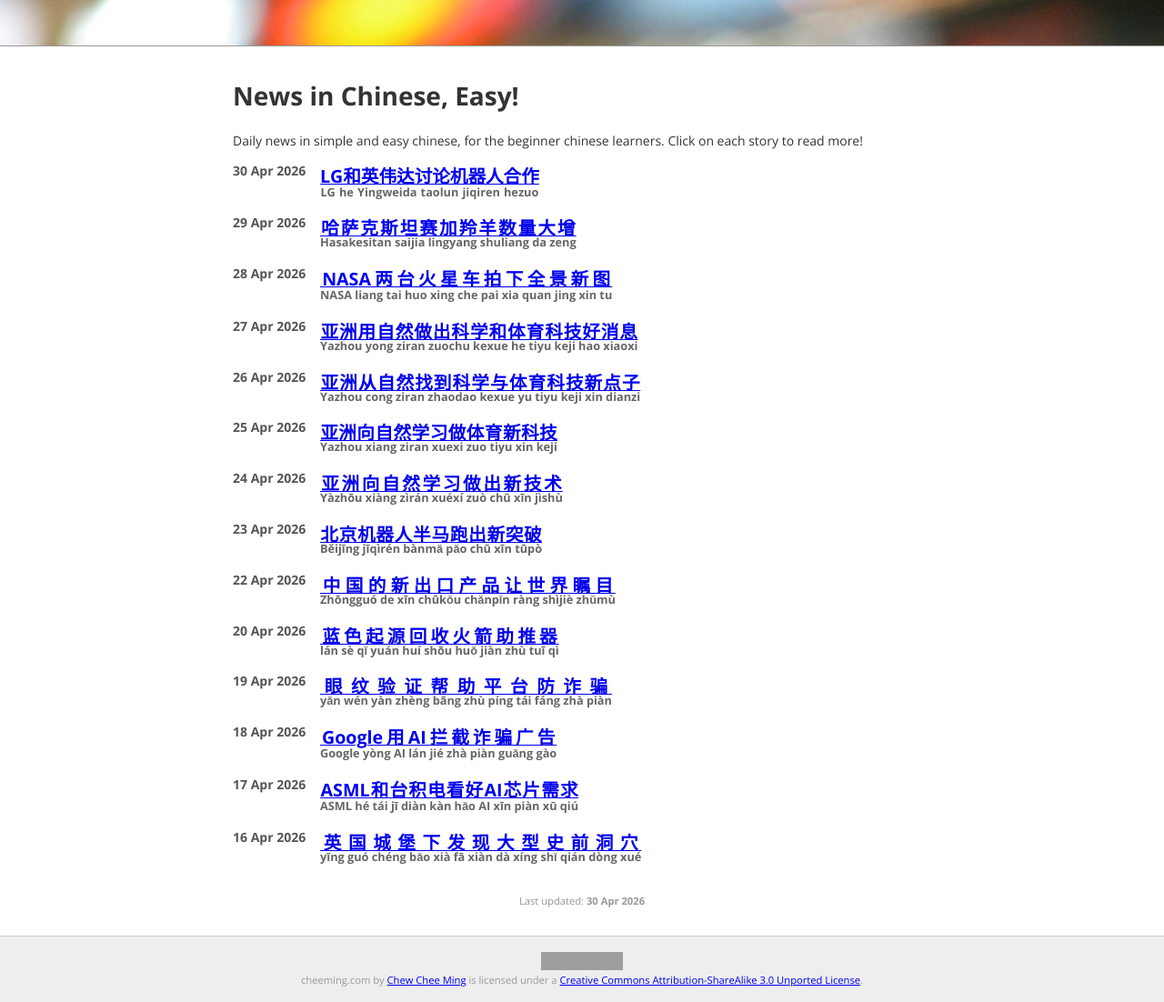
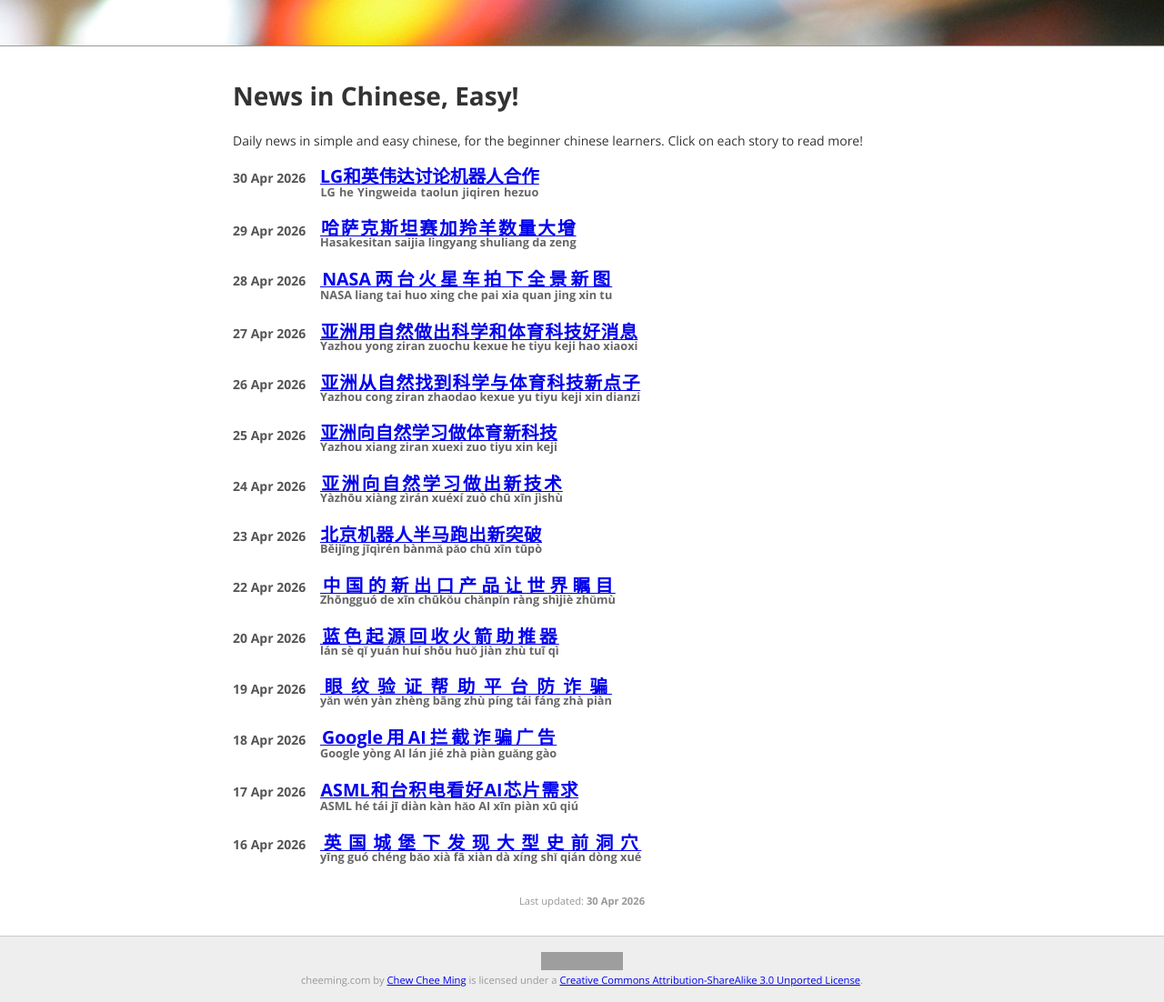
Before and after one commit to cheeming/www.cheeming.com, a Jekyll site: the page built from cheeming.com-jekyll/nice/index.html, in a window 1280 px wide. Shown: the whole page at 91% size. Built offline with Jekyll 4.4.1, drawn with Linux system fonts in a browser that asks for light colours; grey boxes are pictures that could not be loaded.

Commit message:
Minor css tweak for chinese story timestamp

```diff
--- a/cheeming.com-jekyll/_layouts/default.html
+++ b/cheeming.com-jekyll/_layouts/default.html
@@ -11,7 +11,7 @@
 <link rel="preconnect" href="https://fonts.gstatic.com" crossorigin>
 <link href="https://fonts.googleapis.com/css2?family=Open+Sans:ital,wght@0,300..800;1,300..800&family=Roboto:ital,wght@0,100;0,300;0,400;0,500;0,700;0,900;1,100;1,300;1,400;1,500;1,700;1,900&display=swap" rel="stylesheet">
 
-<link href="/css/base.20260416.css" rel="stylesheet" type="text/css" />
+<link href="/css/base.20260430.css" rel="stylesheet" type="text/css" />
 
 <!-- lightbox -->
 <link href="/css/luminous-basic.min.css" rel="stylesheet" type="text/css" />
--- /dev/null
+++ b/cheeming.com-jekyll/css/base.20260430.css
@@ -0,0 +1,211 @@
+body {
+    font-family: "Open Sans", sans-serif;
+    font-size: 14px;
+    color: #333333;
+    background-image: url(/images/bg1.jpg);
+    background-repeat: repeat-x;
+    margin: 50px 0px 0px 0px;
+    border-top: 1px solid #999999;
+    width: 100%;
+}
+
+h1, h2, h3 {
+    line-height: 1.5em;
+}
+
+code {
+    font-family: 'Droid Sans Mono', monospace;
+}
+
+.content {
+    width: 60%;
+    margin: 0px auto;
+    padding: 1em;
+}
+
+@media (max-width: 1024px) {
+    .content {
+        width: 80%;
+        margin: 0px auto;
+        padding: 1em;
+    }
+}
+
+@media (max-width: 450px) {
+    .content {
+        width: 90%;
+        margin: 0px auto;
+        padding: 1em;
+    }
+}
+
+.posts {
+    padding-left: 2em;
+}
+
+.posts li {
+    font-weight: bold;
+    list-style-type: none;
+    margin-top: 1em;
+}
+.posts li .time {
+    color: #555555;
+}
+.posts li .time,
+.posts li a {
+    display: block;
+    float: left;
+}
+
+.posts li .time {
+    width: 96px;
+}
+
+p.online_services {
+    margin-top: 2.2em;
+}
+
+ul.online_services li {
+    margin-top: 0.5em;
+}
+
+.navigation {
+    font-size: 0.8em;
+    margin-bottom: 1em;
+}
+
+.post .time {
+    font-weight: bold;
+    color: #999999;
+}
+
+.post img {
+    padding: 2px;
+    border: 1px solid #999999;
+    margin: 2px;
+}
+
+.post img.noborder {
+    border: none;
+}
+
+.post iframe {
+    width: 100%;
+    height: 600px;
+}
+
+.footer {
+    border-top: 1px solid #cccccc;
+    margin: 0 auto;
+    padding: 1.5em 0em;
+    background-color: #eeeeee;
+    color: #999999;
+    text-align: center;
+    font-size: 0.8em;
+}
+.updated_time {
+    padding: 0.5em 0em;
+    margin: 0 auto;
+    text-align: center;
+    font-size: 0.8em;
+    color: #999999;
+}
+.updated_time .time {
+    font-weight: bold;
+}
+.footer p {
+    margin: 0;
+    border: 0;
+    padding: 0;
+}
+
+.lowlight {
+    color: #666666;
+}
+.flights {
+    font-family: 'Droid Sans Mono', monospace;
+}
+
+blockquote {
+    margin: 1em 0;
+    padding: 0.5em 2em;
+    border-left: 2px solid #999999;
+    background-color: #eeeeee;
+}
+
+.language-switch {
+    text-align: right;
+    margin-bottom: 20px;
+    font-size: 14px;
+}
+
+.language-switch a {
+    text-decoration: none;
+    color: #666;
+}
+
+.language-switch a.active {
+    color: #000;
+    font-weight: bold;
+}
+
+.nice-time {
+    margin-top: 0.6em;
+}
+
+.nice-header {
+    margin-bottom: 1.5em;
+}
+
+.nice-posts {
+    padding-left: 0;
+}
+
+.nice-posts li {
+    margin-bottom: 1.2em;
+}
+
+.nice-title-link ruby {
+    font-size: 1.4em;
+    ruby-position: under;
+}
+
+.nice-title-link rt {
+    color: #666666;
+    font-size: 0.65em;
+    line-height: 1.2;
+}
+
+.nice-source {
+    color: #666666;
+    font-size: 1.2em;
+}
+
+.nice-post p {
+    line-height: 1.7em;
+}
+
+.nice-post h1 {
+    font-size: 1.2em;
+}
+
+.nice-post ruby {
+    font-size: 2em;
+    ruby-position: under;
+}
+
+.nice-post rt {
+    color: #666666;
+    font-size: 0.5em;
+    line-height: 1.7em;
+}
+
+@media (max-width: 460px) {
+    .lum-lightbox .lum-lightbox-inner img {
+        max-width: 100vw;
+        max-height: 100vh;
+        width: auto;
+        height: auto;
+        object-fit: contain;
+    }
+}
--- a/cheeming.com-jekyll/nice/index.html
+++ b/cheeming.com-jekyll/nice/index.html
@@ -11,7 +11,7 @@ Daily news in simple and easy chinese, for the beginner chinese learners. Click
 {% for post in nice_posts %}
     {% if post.lang == 'zh' %}
     <li>
-        <span class="time">{{ post.date | date_to_string }}</span>
+        <span class="time nice-time">{{ post.date | date_to_string }}</span>
         <a href="{{ post.url }}" class="nice-title-link">
             {% if post.title_pinyin %}
             <ruby>{{ post.title }}<rt>{{ post.title_pinyin }}</rt></ruby>
```
Also changed, not shown: cheeming.com-jekyll/AGENTS.md (+1 -1 lines).
